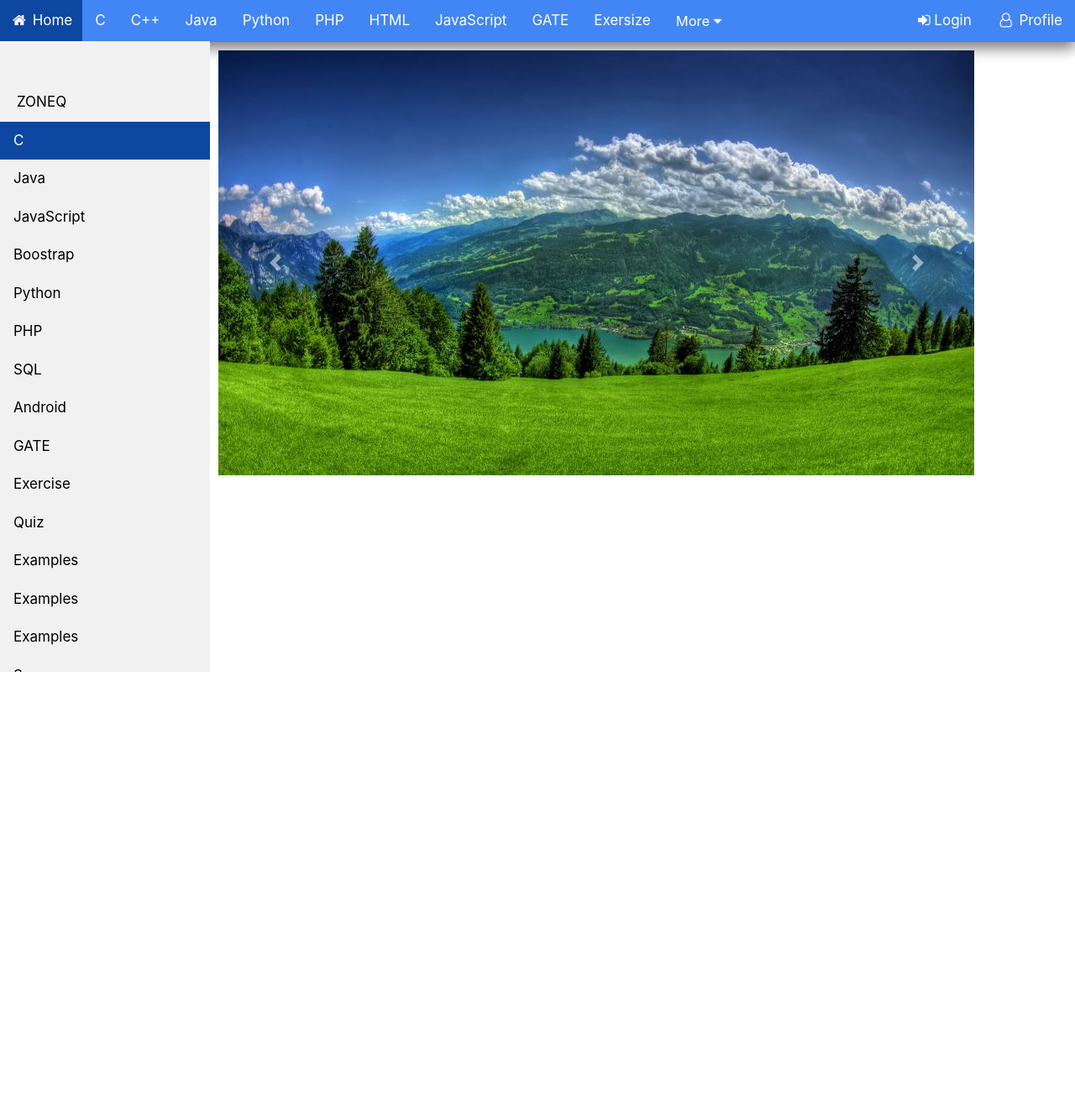
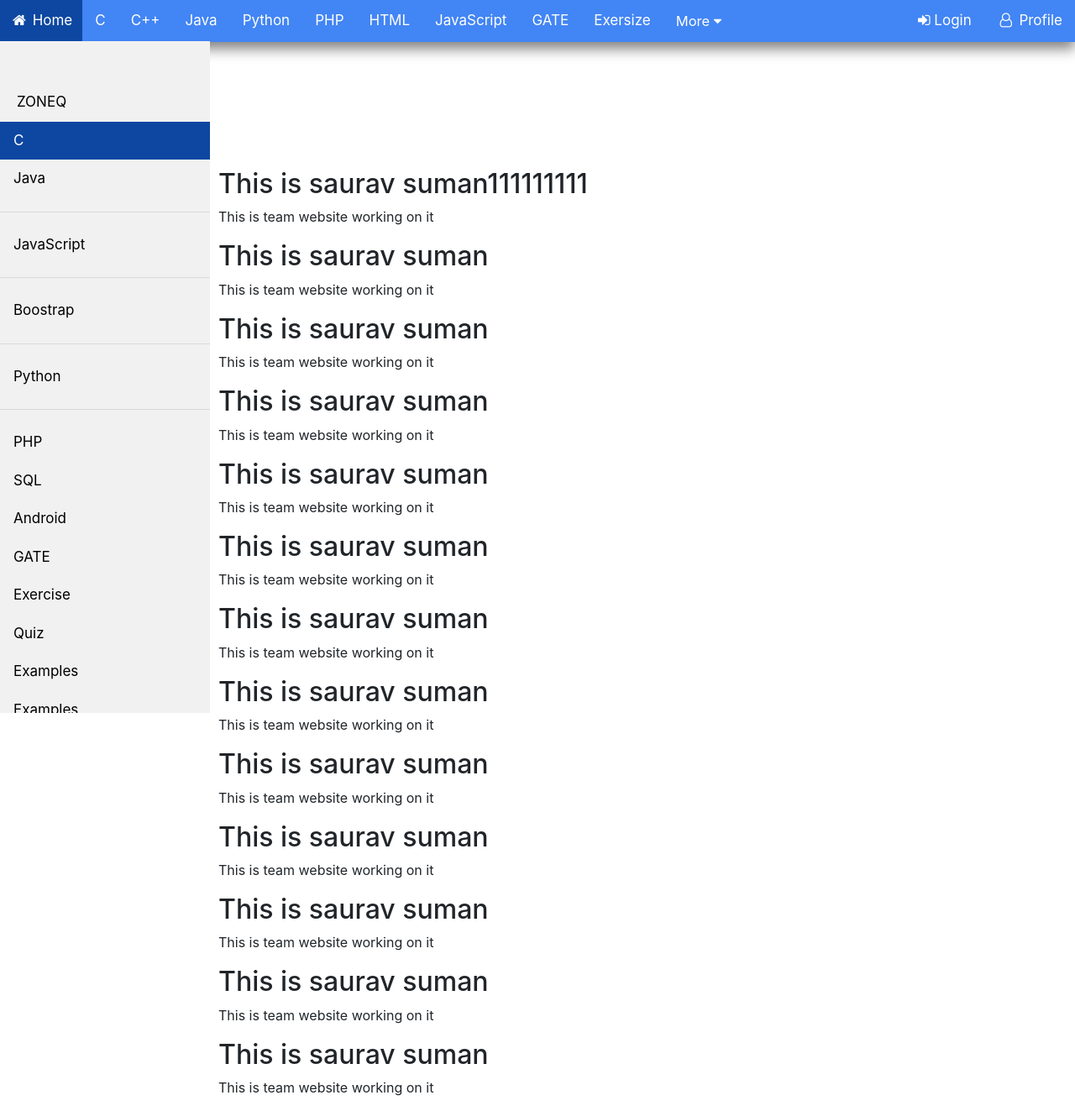
Before and after one commit to Shubhamkumar10599/cse_onlinekit, a Django app: page / in a window 1280 px wide. Shown: the whole page at 84% size. Before the commit the page ends 800 px from the top, so only its background shows below. Run offline with Django 3.2, Linux system fonts and the light colour scheme; some libraries are stand-ins or nearby versions.

Commit message:
bugs resolve

```diff
--- a/online_study/Templates/index.html
+++ b/online_study/Templates/index.html
@@ -1,11 +1,9 @@
-
-<!DOCTYPE html>
+<!doctype html>
  <html lang="en">
   <head>
     <!-- Required meta tags -->
     <meta charset="utf-8">
     <meta name="viewport" content="width=device-width, initial-scale=1, shrink-to-fit=no">
-
 
     {% load static %}
 
@@ -27,7 +25,6 @@
       <!--sidebar and main content link css-->
       <link rel="stylesheet" href="{% static 'css/mainSidebar.css' %}">
       <link rel="stylesheet" href="{% static 'css/neoMorPhism.css' %}">
-
 
 
 
@@ -176,9 +173,13 @@
 
           <a href="#" class="active1">C</a>
     <a href="#">Java</a>
+        <hr/>
     <a href="#">JavaScript</a>
+        <hr/>
       <a href="#">Boostrap</a>
+        <hr/>
     <a href="#">Python</a>
+        <hr/>
     <a href="#">PHP</a>
       <a href="#">SQL</a>
     <a href="#">Android</a>
@@ -207,35 +208,45 @@
 
           <section class="mainpart">
 
+              <h2>This is saurav suman111111111</h2>
+              <p>This is team website working on it</p>
 
+              <h2>This is saurav suman</h2>
+              <p>This is team website working on it</p>
 
-              <!-- carousel section-->
+              <h2>This is saurav suman</h2>
+              <p>This is team website working on it</p>
 
-              <div class="align-items-center">
+              <h2>This is saurav suman</h2>
+              <p>This is team website working on it</p>
 
-                  <div id="carouselExampleControls" class="carousel slide" data-ride="carousel">
-  <div class="carousel-inner">
-    <div class="carousel-item active">
-      <img class="d-block w-100" src='{% static "image/Widescreen-Image3.jpg" %}' alt="First slide">
-    </div>
-    <div class="carousel-item">
-      <img class="d-block w-100" src='{% static "image/Widescreen-Image3.jpg" %}' alt="Second slide">
-    </div>
-    <div class="carousel-item">
-      <img class="d-block w-100" src='{% static "image/Widescreen-Image3.jpg" %}' alt="Third slide">
-    </div>
-  </div>
-  <a class="carousel-control-prev" href="#carouselExampleControls" role="button" data-slide="prev">
-    <span class="carousel-control-prev-icon" aria-hidden="true"></span>
-    <span class="sr-only">Previous</span>
-  </a>
-  <a class="carousel-control-next" href="#carouselExampleControls" role="button" data-slide="next">
-    <span class="carousel-control-next-icon" aria-hidden="true"></span>
-    <span class="sr-only">Next</span>
-  </a>
-</div>
+              <h2>This is saurav suman</h2>
+              <p>This is team website working on it</p>
 
-              </div>
+              <h2>This is saurav suman</h2>
+              <p>This is team website working on it</p>
+
+              <h2>This is saurav suman</h2>
+              <p>This is team website working on it</p>
+
+              <h2>This is saurav suman</h2>
+              <p>This is team website working on it</p>
+
+              <h2>This is saurav suman</h2>
+              <p>This is team website working on it</p>
+
+              <h2>This is saurav suman</h2>
+              <p>This is team website working on it</p>
+
+              <h2>This is saurav suman</h2>
+              <p>This is team website working on it</p>
+
+              <h2>This is saurav suman</h2>
+              <p>This is team website working on it</p>
+
+              <h2>This is saurav suman</h2>
+              <p>This is team website working on it</p>
+
 
 
 
@@ -250,9 +261,7 @@
 
 
 
-
-      <!-- Button trigger modal -->
-
+	  <!--modal-->
 
 	  <!-- Modal -->
 <div class="modal fade" id="exampleModal" tabindex="-1" role="dialog" aria-labelledby="exampleModalLabel" aria-hidden="true">
@@ -294,7 +303,8 @@
     </div>
   </div>
 </div>
-`   <!--saurav suman-->
+
+
 
     <!-- Optional JavaScript -->
     <!-- jQuery first, then Popper.js, then Bootstrap JS -->
@@ -309,6 +319,3 @@
 
   </body>
 </html>
-
-
-<!--  saurav suman-->
--- a/online_study/statics/css/mainSidebar.css
+++ b/online_study/statics/css/mainSidebar.css
@@ -1,6 +1,6 @@
 .mainpart{
 
-   margin-top: 60px;
+   margin-top: 200px;
     margin-left: 10px;
     padding-left: 250px;
 
--- a/online_study/statics/css/neoMorPhism.css
+++ b/online_study/statics/css/neoMorPhism.css
@@ -7,7 +7,7 @@
 color:red;
 
 }
--
+
 
 
 .m{
```
Also changed, not shown: online_study/online_study/settings.py (+1 -6 lines), online_study/db.sqlite3, online_study/statics/css/mainStyle.css (line endings or trailing spaces). Lines whose indentation alone changed are shown as unchanged.
